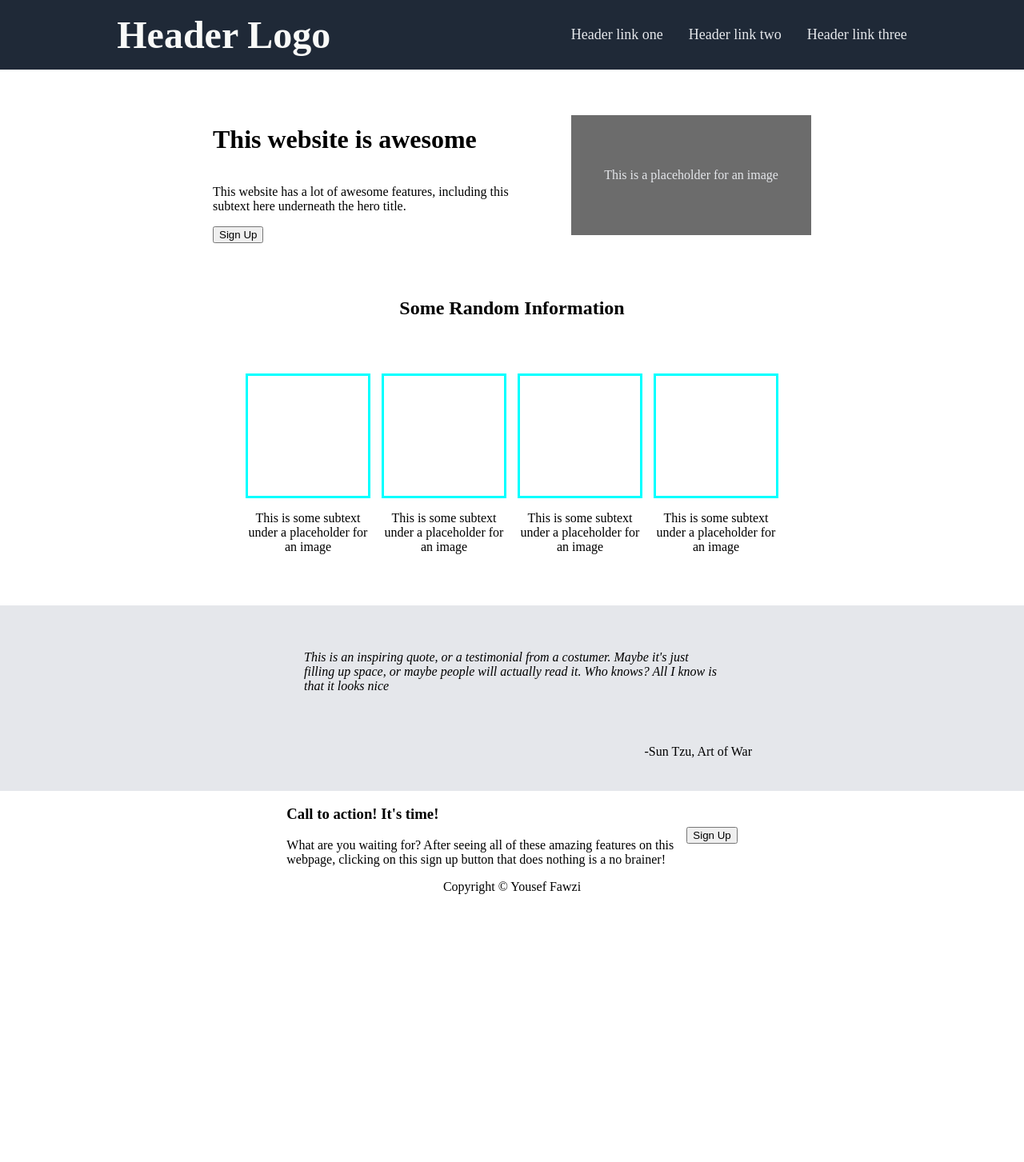
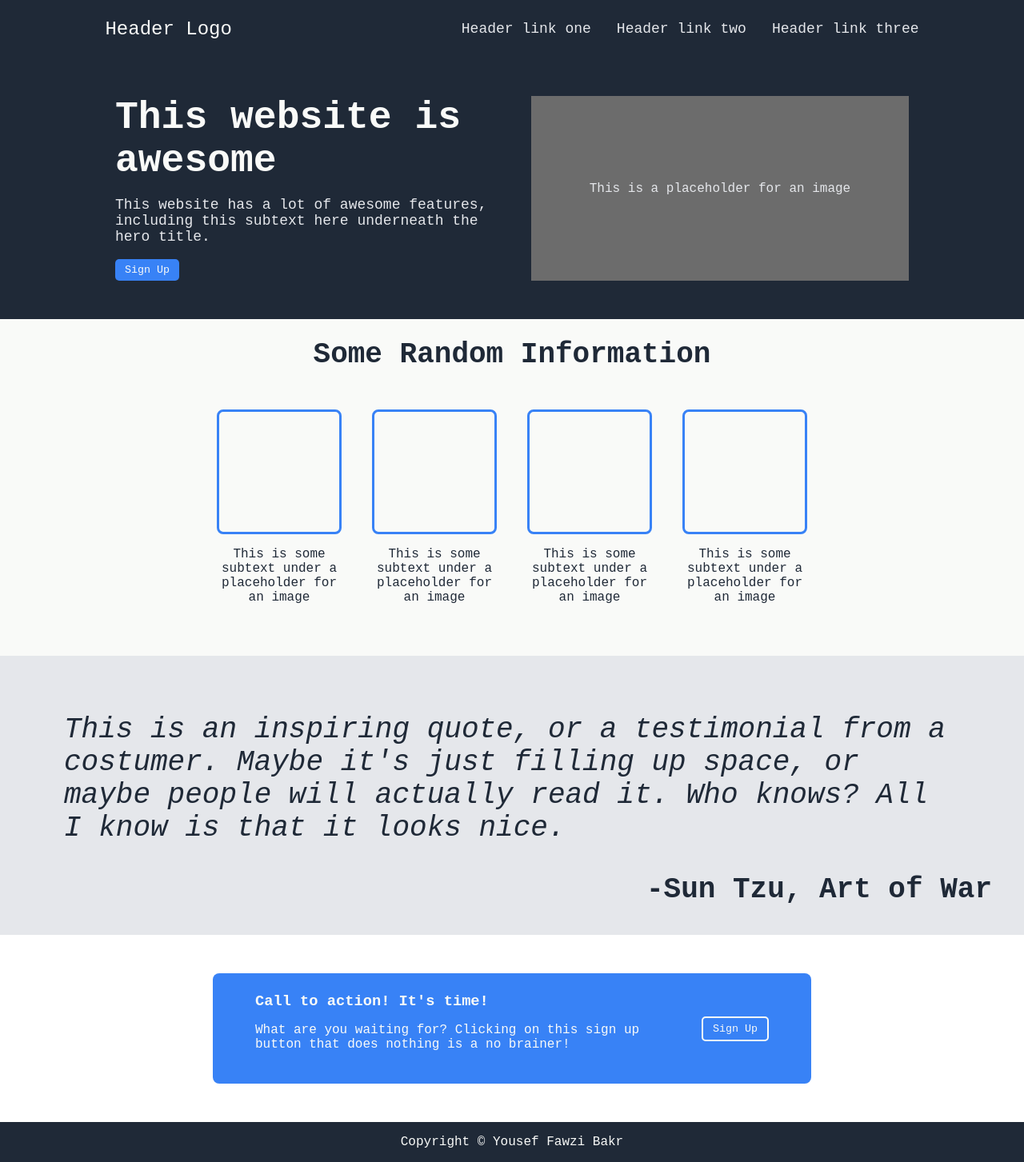
Before and after one commit to YousefDev145/landing-page, a plain HTML site: page index.html in a window 1280 px wide. Shown: the whole page at 80% size. Before the commit the page ends 1118 px from the top, so only its background shows below. Drawn offline with Linux system fonts and the light colour scheme.

Commit message:
Finish editing the webpage to imitate the look of the design reference
Edited style.css to finalize the look. Changed some class names and text in index.html

```diff
--- a/index.html
+++ b/index.html
@@ -18,7 +18,7 @@
 
         <div class="hero">
             <div class="hero-text">
-                <h1>This website is awesome</h1>
+                <div class="hero-title">This website is awesome</div>
                 <p>This website has a lot of awesome features, including this subtext here underneath the hero title.</p>
                 <button>Sign Up</button>
             </div>
@@ -26,7 +26,7 @@
         </div>
 
         <div class="random-information">
-            <h2>Some Random Information</h2>
+            <div class="random-information-header">Some Random Information</div>
             <div class="card-container">
                 <div class="card">
                     <div class="card-image"></div>
@@ -50,7 +50,7 @@
         <div class="quote">
             <figure>
                 <blockquote>
-                    <i>This is an inspiring quote, or a testimonial from a costumer. Maybe it's just filling up space, or maybe people will actually read it. Who knows? All I know is that it looks nice</i>
+                    <i>This is an inspiring quote, or a testimonial from a costumer. Maybe it's just filling up space, or maybe people will actually read it. Who knows? All I know is that it looks nice.</i>
                 </blockquote>
                 <figcaption>-Sun Tzu, Art of War</figcaption>
             </figure>
@@ -60,12 +60,12 @@
             <div class="sign-up-card">
                 <div class="right-part">
                     <h3>Call to action! It's time!</h3>
-                    <p>What are you waiting for? After seeing all of these amazing features on this webpage, clicking on this sign up button that does nothing is a no brainer!</p>
+                    <p>What are you waiting for? Clicking on this sign up button that does nothing is a no brainer!</p>
                 </div>
                 <button>Sign Up</button>
             </div>
         </div>
 
-        <footer>Copyright © Yousef Fawzi</footer>
+        <footer><div>Copyright © Yousef Fawzi Bakr</div></footer>
     </body>
 </html>
--- a/style.css
+++ b/style.css
@@ -2,6 +2,11 @@ body {
     display: flex;
     flex-direction: column;
     margin: 0;
+    font-family: monospace, roboto, sans-serif;
+}
+
+button {
+    font-family: inherit;
 }
 
 ul {
@@ -19,18 +24,19 @@ header {
     display: flex;
     justify-content: space-around;
     align-items: center;
-    padding: 16px;
+    padding: 8px;
 }
 
 .logo {
     color: #F9FAF8;
-    font-size: 48px;
-    font-weight: 900;
+    font-size: 24px;
 }
 
 .links {
     display: flex;
     gap: 32px;
+    font-size: 18px;
+    color: #E5E7EB;
 }
 
 .hero {
@@ -38,40 +44,66 @@ header {
     justify-content: center;
     align-items: center;
     gap: 48px;
-    padding: 48px;
+    padding: 48px 144px;
+    background-color: #1F2937;
 }
 
 .hero-text {
     width: 400px;
     display: flex;
     flex-wrap: wrap;
+    font-size: 18px;
+    color: #E5E7EB;
+    flex: 1;
+}
+
+.hero-title {
+    color: #F9FAF8;
+    font-size: 48px;
+    font-weight: 900;
+}
+
+.hero-text button {
+    color: #F9FAF8;
+    background-color: #3882F6;
+    border: 0 solid;
+    border-radius: 5px;
+    padding: 6px 12px;
 }
 
 .hero-image {
     flex-shrink: 0;
     width: 300px;
-    height: 150px;
     background-color: rgb(108, 108, 108);
     color: #E5E7EB;
     display: flex;
+    flex: 1;
     justify-content: center;
+    text-align: center;
     align-items: center;
+    align-self: stretch;
 }
 
 .random-information {
     display: flex;
     flex-direction: column;
+    background-color: #F9FAF8;;
 }
 
-.random-information h2 {
+.random-information-header {
+    margin-top: 24px;
     margin-left: auto;
     margin-right: auto;
+    font-size: 36px;
+    font-weight: 900;
+    color: #1F2937;
 }
 
 .card-container {
     display: flex;
     padding: 48px;
     justify-content: center;
+    gap: 24px;
 }
 
 .card {
@@ -85,11 +117,13 @@ header {
 .card-image {
     width: 150px;
     height: 150px;
-    border: 3px solid cyan;
+    border: 3px solid #3882F6;
+    border-radius: 8px;
 }
 
 .card p {
     width: 160px;
+    color: #1F2937;
 }
 
 .quote {
@@ -100,16 +134,17 @@ header {
 }
 
 .quote figure {
-    width: 600px;
-    height: 200px;
     display: flex;
     flex-wrap: wrap;
     justify-content: center;
     align-items: center;
+    font-size: 36px;
+    color: #1F2937;
 }
 
 .quote figure figcaption {
     margin-left: auto;
+    font-weight: 700;
 }
 
 .bottom-information {
@@ -118,17 +153,39 @@ header {
 }
 
 .sign-up-card {
-    width: 750px;
+    width: 700px;
+    padding: 24px;
+    margin: 48px;
+    border-radius: 8px;
+    background-color: #3882F6;
     display: flex;
     flex-wrap: wrap;
-    justify-content: center;
+    justify-content: space-around;
     align-items: center;
 }
 
 .right-part {
     width: 500px;
+    color: #F9FAF8;
+}
+
+.right-part h3 {
+    margin: 0;
+}
+
+.sign-up-card button {
+    color: #F9FAF8;
+    background-color: #3882F6;
+    border: 2px solid #F9FAF8;
+    border-radius: 5px;
+    padding: 6px 12px;
 }
 
 footer {
-    text-align: center;
+    display: flex;
+    height: 50px;
+    align-items: center;
+    justify-content: center;
+    background-color: #1F2937;
+    color: #F9FAF8;
 }
```
